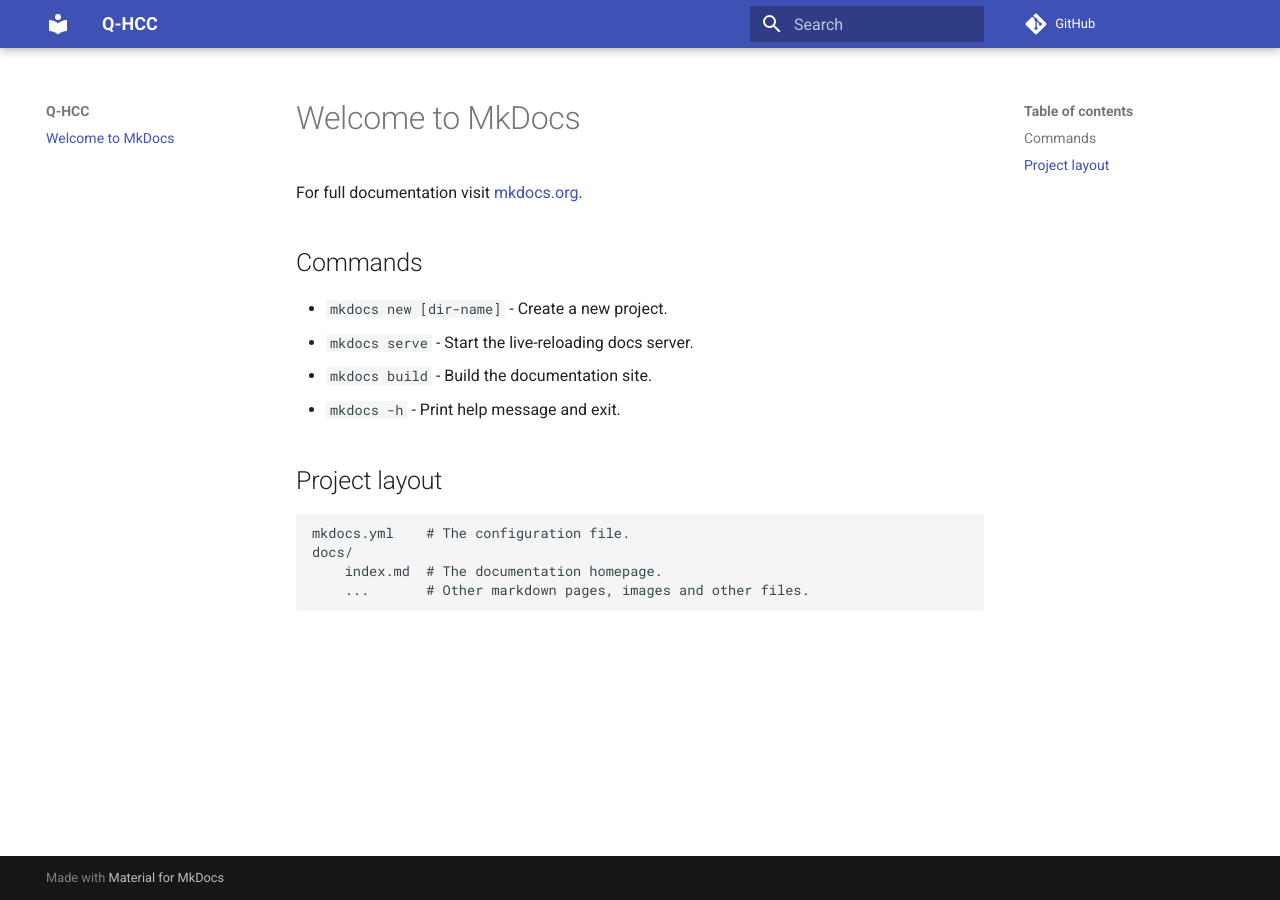
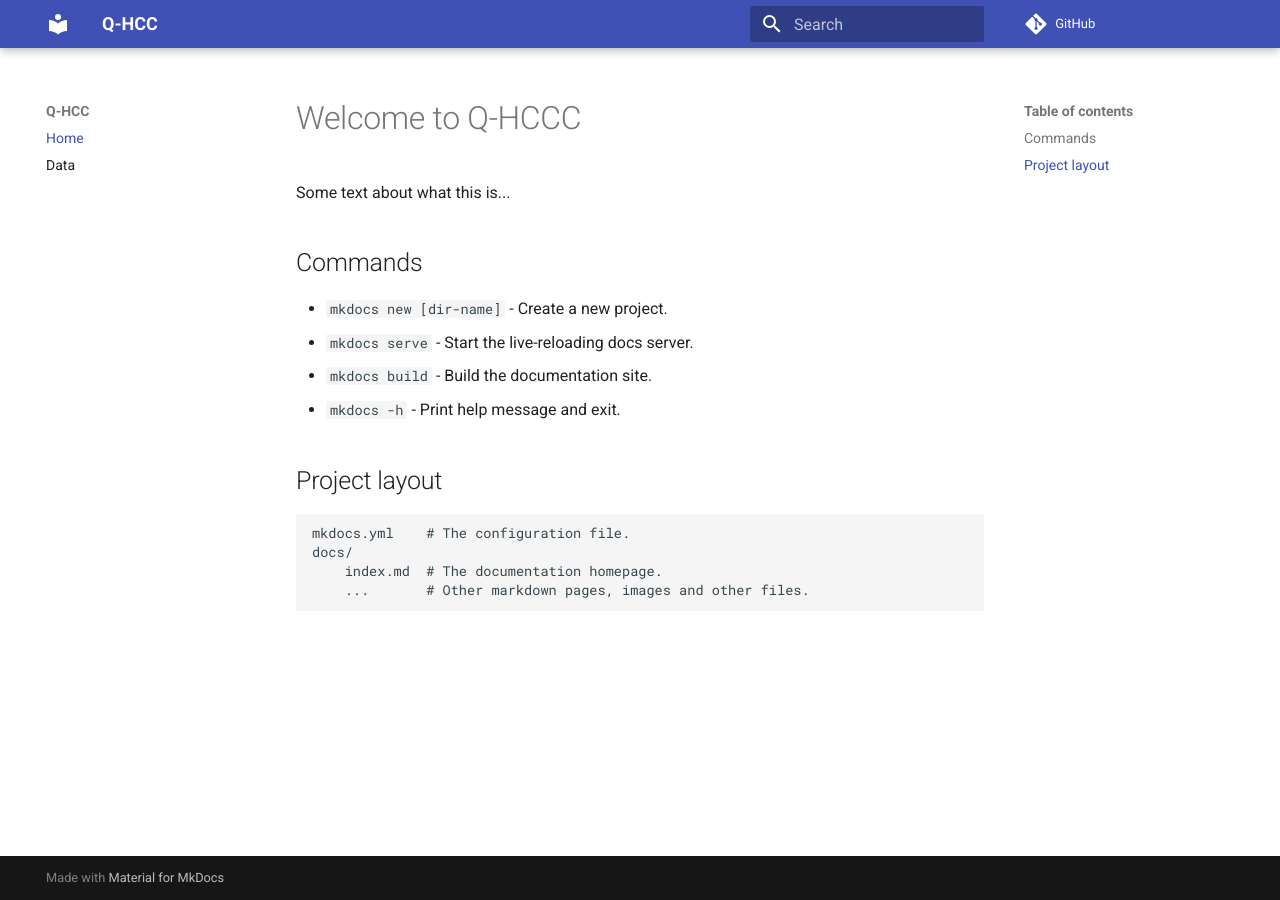
Before and after one commit to ssciwr/QHCC, an MkDocs documentation site: the page built from docs/index.md, in a window 1280 px wide. Built offline with MkDocs 1.6.1 and Material for MkDocs 9.7.7, drawn with Linux system fonts in a browser that asks for light colours; comment, search, counter and statistics services are not loaded.

Commit message:
add placeholder data page to docs

```diff
--- a/docs/index.md
+++ b/docs/index.md
@@ -1,6 +1,6 @@
-# Welcome to MkDocs
+# Welcome to Q-HCCC
 
-For full documentation visit [mkdocs.org](https://www.mkdocs.org).
+Some text about what this is...
 
 ## Commands
 
--- a/mkdocs.yml
+++ b/mkdocs.yml
@@ -3,3 +3,6 @@
 repo_url: https://github.com/ssciwr/QHCC
 theme:
   name: material
+nav:
+  - Home: index.md
+  - Data: data.md
```
Also changed, not shown: docs/data.md (added, +20 -0 lines).
